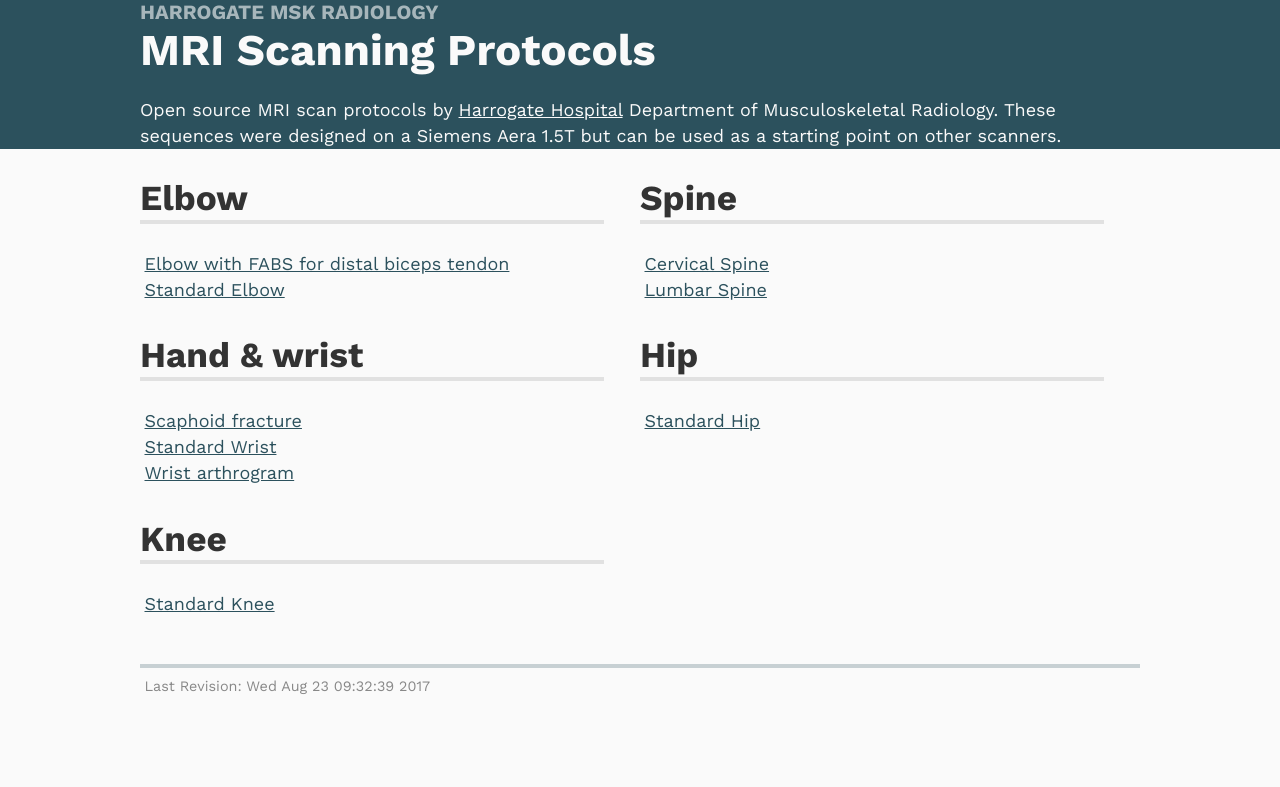
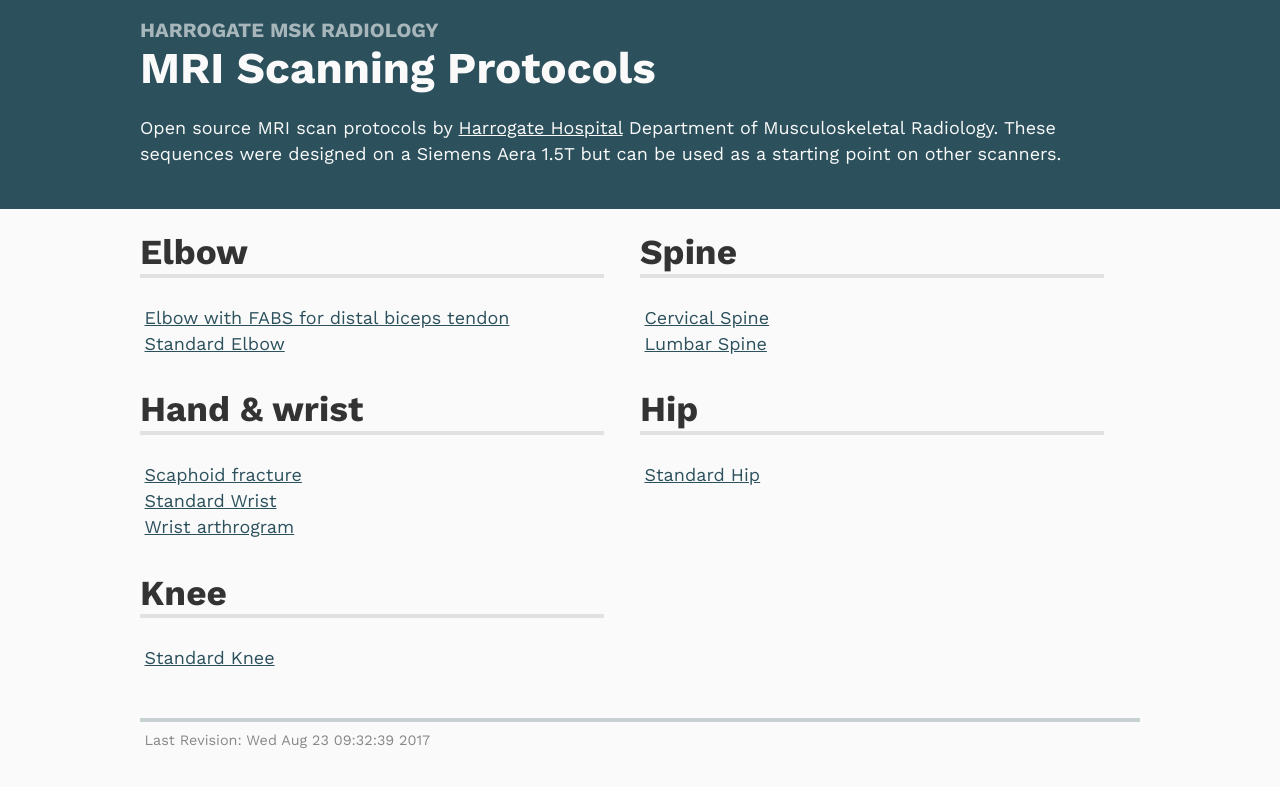
Before and after one commit to harrogatemsk/harrogatemsk.github.io, a Jekyll site: the page built from index.html, in a window 1280 px wide. Shown: the top 787 px of the page. Built offline with Jekyll 4.4.1, drawn with Linux system fonts in a browser that asks for light colours.

Commit message:
Update style.scss

```diff
--- a/assets/css/style.scss
+++ b/assets/css/style.scss
@@ -18,7 +18,7 @@ body {
 
 .container {
 	max-width: 1000px;
-	padding: 0 3.5%;
+	padding: 1em 3.5%;
 	margin: 0 auto;
 }
 
```
